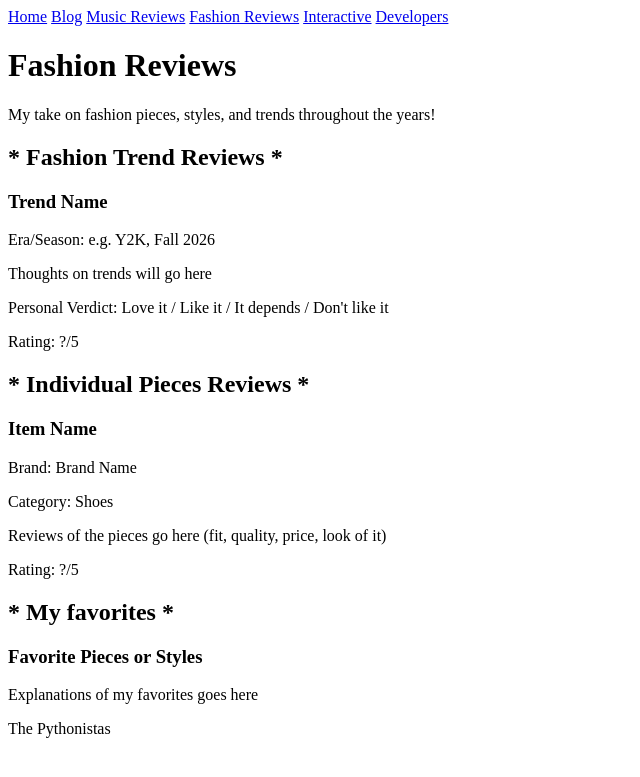
After one commit to katiay13/cs122_python_blog, a Flask app: page /fashion-reviews in a window 1280 px wide. The commit adds this page. Shown: the top 777 px of the page, without its empty margins (0-640 px from the left). Run offline with Flask 3, Linux system fonts and the light colour scheme.

Commit message:
Add fashion reviews page and nav link

```diff
--- a/app.py
+++ b/app.py
@@ -37,6 +37,11 @@ def developers():
 def music_reviews():
     return render_template("music_reviews.html")
 
+# runs when 'fashion reviews' tab is visited
+@app.route("/fashion-reviews")
+def fashion_reviews():
+    return render_template("fashion_reviews.html")
+
 
 
 
--- a/templates/base.html
+++ b/templates/base.html
@@ -18,7 +18,7 @@
 
         <a href="#">Blog</a>
         <a href="{{ url_for('music_reviews') }}">Music Reviews</a>
-        <a href="#">Collage</a>
+        <a href="{{ url_for('fashion_reviews') }}">Fashion Reviews</a>
         <a href="#">Interactive</a>
         <a href="{{ url_for('developers') }}">Developers</a>
 
--- /dev/null
+++ b/templates/fashion_reviews.html
@@ -0,0 +1,50 @@
+{# Use layout from base.html and fill in blocks #}
+{% extends "base.html" %}
+
+{# Set browser tab title #}
+{% block title %}Fashion Reviews{% endblock %}
+
+{% block content %}
+<h1>Fashion Reviews</h1>
+
+<p>My take on fashion pieces, styles, and trends throughout the years!</p>
+
+{# Section 1: fashion trends #}
+<h2>* Fashion Trend Reviews *</h2>
+
+<div class="review">
+    <h3>Trend Name</h3>
+    <p>Era/Season: e.g. Y2K, Fall 2026</p>
+    <p>
+        Thoughts on trends will go here
+    </p>
+    <p>Personal Verdict: Love it / Like it / It depends / Don't like it</p>
+    <p>Rating: ?/5</p>
+</div>
+
+
+{# Section 2: individual pieces #}
+<h2>* Individual Pieces Reviews *</h2>
+
+<div class="review">
+    <h3>Item Name</h3>
+    <p>Brand: Brand Name</p>
+    <p>Category: Shoes</p>
+    <p>
+        Reviews of the pieces go here (fit, quality, price, look of it)
+    </p>
+    <p>Rating: ?/5</p>
+</div>
+
+
+{# Section 3: favorites #}
+<h2>* My favorites *</h2>
+
+<div class="favorite">
+    <h3>Favorite Pieces or Styles</h3>
+    <p>
+        Explanations of my favorites goes here
+    </p>
+</div>
+
+{% endblock %}
```
